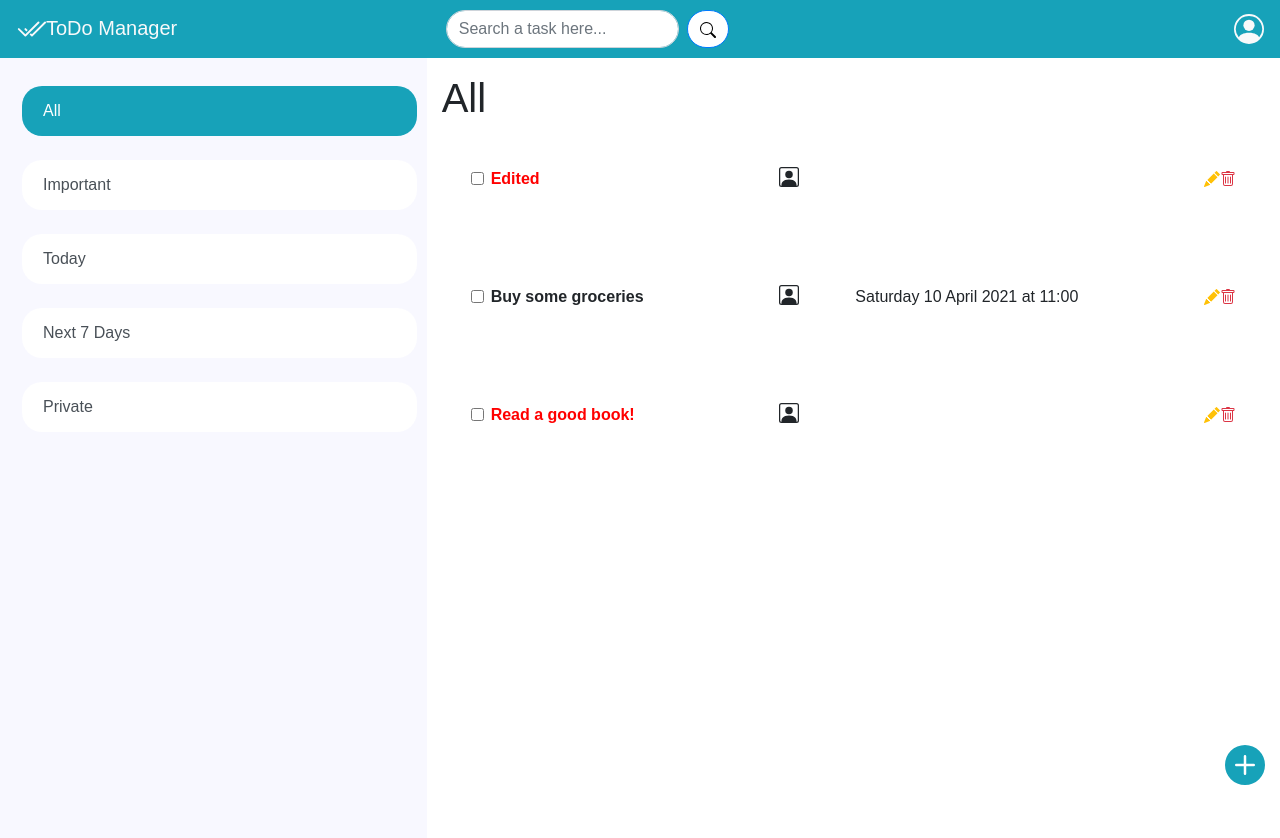
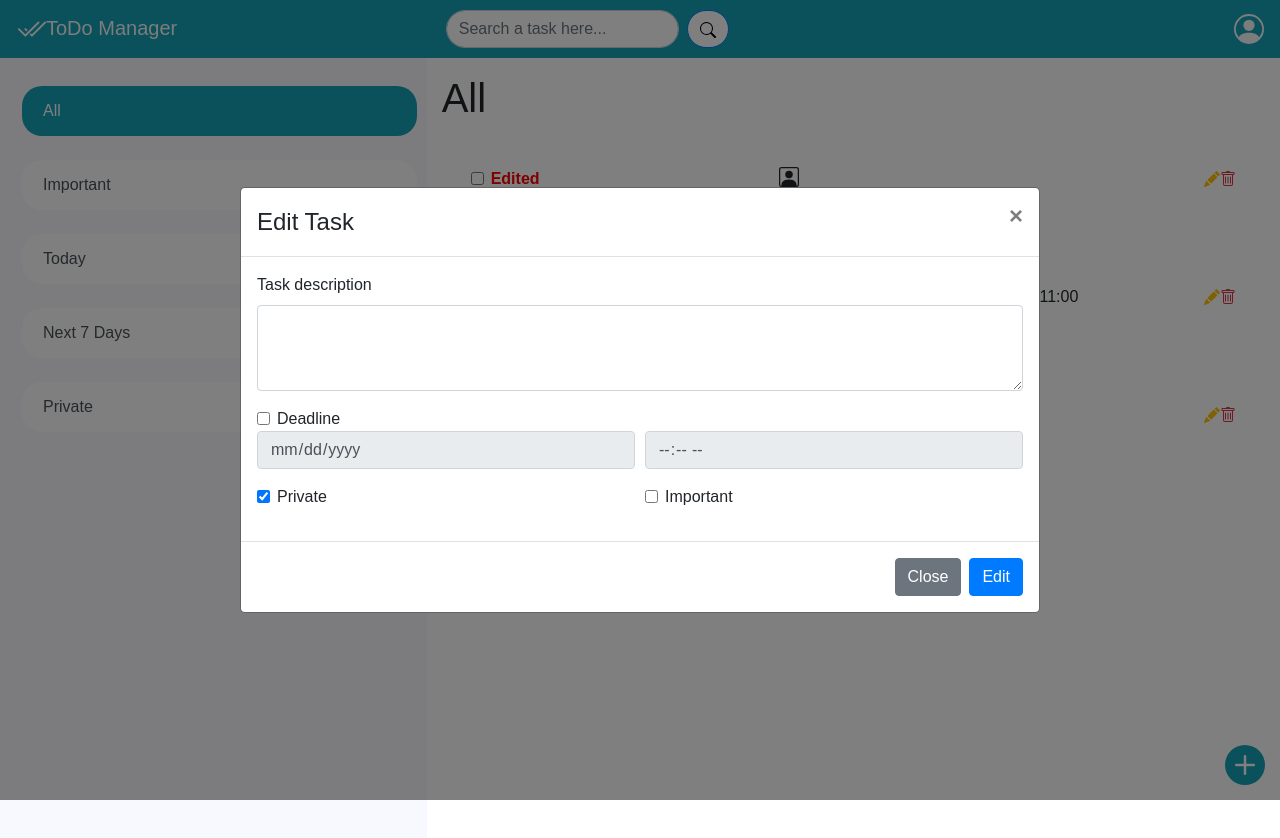
Before and after one commit to ivanbrancati-s280170/wa1-labs, a React (Create React App) app in the folder biglab1-thirdweek/biglab1/: page / in a window 1280 px wide. Both pictures are taken after a click on the icon 1211 px from the left and 179 px from the top of the page. Shown: the top 838 px of the page. Built offline with nearby package versions, Linux system fonts and the light colour scheme.

Commit message:
Opening modal with edit button

```diff
--- a/biglab1-thirdweek/biglab1/src/MainComponents.js
+++ b/biglab1-thirdweek/biglab1/src/MainComponents.js
@@ -27,7 +27,7 @@ const TaskRow = (props) => {
                 <div className="d-flex w-100 justify-content-between pt-1">
                     <TaskInfo className="d-flex w-75" {...props}/>
                     <div className="d-flex w-25 justify-content-end">
-                        <TaskControls id={props.task.id} removeTask={props.removeTask} editTask={props.editTask}/>
+                        <TaskControls id={props.task.id} removeTask={props.removeTask} openModal={props.openModal} handleModalMode={props.handleModalMode} editTask={props.editTask}/>
                     </div>
                 </div>
             </ListGroup.Item>) ;
@@ -70,7 +70,11 @@ const TaskControls = (props) => {
     return (
             <p>
                 {/*TODO: improve editing task*/}
-                <svg onClick={()=>props.editTask(props.id, "Edited", true, true, undefined)} xmlns="http://www.w3.org/2000/svg" width="16" height="16" fill="currentColor" className="bi bi-pencil-fill text-warning" viewBox="0 0 16 16">
+                <svg onClick={()=>{
+                                    props.handleModalMode("edit") ;
+                                    props.openModal() ;
+                                    props.editTask(props.id, "Edited", true, true, undefined)
+                                }} xmlns="http://www.w3.org/2000/svg" width="16" height="16" fill="currentColor" className="bi bi-pencil-fill text-warning" viewBox="0 0 16 16">
                     <path d="M12.854.146a.5.5 0 0 0-.707 0L10.5 1.793 14.207 5.5l1.647-1.646a.5.5 0 0 0 0-.708l-3-3zm.646 6.061L9.793 2.5 3.293 9H3.5a.5.5 0 0 1 .5.5v.5h.5a.5.5 0 0 1 .5.5v.5h.5a.5.5 0 0 1 .5.5v.5h.5a.5.5 0 0 1 .5.5v.207l6.5-6.5zm-7.468 7.468A.5.5 0 0 1 6 13.5V13h-.5a.5.5 0 0 1-.5-.5V12h-.5a.5.5 0 0 1-.5-.5V11h-.5a.5.5 0 0 1-.5-.5V10h-.5a.499.499 0 0 1-.175-.032l-.179.178a.5.5 0 0 0-.11.168l-2 5a.5.5 0 0 0 .65.65l5-2a.5.5 0 0 0 .168-.11l.178-.178z"/>
                 </svg>
                 <svg onClick={()=>props.removeTask(props.id)}xmlns="http://www.w3.org/2000/svg" width="16" height="16" fill="currentColor" className="bi bi-trash text-danger" viewBox="0 0 16 16">
@@ -85,14 +89,14 @@ const TaskControls = (props) => {
 const ToDoTaskList = (props) => {
     return (
             <ListGroup as="ul" variant="flush" className="tasklist">
-                { props.elements.map( (e) => <TaskRow task={e} key={e.id} removeTask={props.removeTask} editTask={props.editTask}/>)}
+                { props.elements.map( (e) => <TaskRow task={e} key={e.id} removeTask={props.removeTask} openModal={props.openModal} handleModalMode={props.handleModalMode} editTask={props.editTask}/>)}
             </ListGroup>
             ) ;
 } ;
 
 const AddButton = (props) => {
     return (
-            <a href="#" className="add-button" onClick={props.openModal}>
+            <a href="#" className="add-button" onClick={()=>{props.handleModalMode("create"); props.openModal();}}>
                 <svg xmlns="http://www.w3.org/2000/svg" width="40" height="40" fill="currentColor" className="bi bi-plus-circle-fill" viewBox="0 0 16 16">
                 <path d="M16 8A8 8 0 1 1 0 8a8 8 0 0 1 16 0zM8.5 4.5a.5.5 0 0 0-1 0v3h-3a.5.5 0 0 0 0 1h3v3a.5.5 0 0 0 1 0v-3h3a.5.5 0 0 0 0-1h-3v-3z"/>
                 </svg>
@@ -159,12 +163,12 @@ const AddModal = (props) => {
     } ;
 
     return (
-            <Modal /*animation={false}*/ show={props.showModal} /*TODO: correct or not?*/onHide={() => {resetForms(); props.closeModal();}}
+            <Modal /*animation={false}*/ show={props.showModal} /*TODO: correct or not?*/onHide={() => { props.closeModal(); setTimeout(resetForms(), 1000);}}
             size="lg"
             aria-labelledby="contained-modal-title-vcenter"
             centered>
-                <Modal.Header closeButton /*TODO: correct or not?*/onClick={() => {resetForms(); props.closeModal();}}>
-                    <Modal.Title>Create a new Task</Modal.Title>
+                <Modal.Header closeButton /*TODO: correct or not?*/onClick={() => { props.closeModal(); resetForms(); }}>
+                    <Modal.Title>{props.modalMode === "create"?"Create a new Task":"Edit Task"}</Modal.Title>
                 </Modal.Header>
                 <Modal.Body>
                     <Form>
@@ -213,11 +217,11 @@ const AddModal = (props) => {
                     </Form>
                 </Modal.Body>
                 <Modal.Footer>
-                    <Button variant="secondary" /*TODO: correct or not?*/onClick={() => {resetForms(); props.closeModal();}}>
+                    <Button variant="secondary" /*TODO: correct or not?*/onClick={() => { props.closeModal(); resetForms(); }}>
                         Close
                     </Button>
                     <Button variant="primary" onClick={handleAdd/*props.closeModal*/}>
-                        Create
+                        {props.modalMode === "create"?"Create":"Edit"}
                     </Button>
                 </Modal.Footer>
         </Modal>
@@ -225,8 +229,11 @@ const AddModal = (props) => {
 } ;
 
 const ToDoMain = (props) => {
-    //state to manage the modal
+    //states to manage the modal
+    //open/closed
     const [showModal, setShowModal] = useState(false) ;
+    //create/edit
+    const [modalMode, setModalMode] = useState('create') ;
 
     //function to open the modal
     const openModal = () => setShowModal(() => true) ;
@@ -234,14 +241,17 @@ const ToDoMain = (props) => {
     //function to close the modal
     const closeModal = () => setShowModal(() => false) ;
 
+    //function to change the modal mode
+    const handleModalMode = (newModalMode) => setModalMode(() => newModalMode) ;
+
 
     return (
             <Col as='main' xs={12} sm={8}>
                 <div id="tasklist-container">
                     <FilterTitle title={props.title}></FilterTitle>
-                    <ToDoTaskList elements={props.tasks} removeTask={props.removeTask} editTask={props.editTask}></ToDoTaskList>
-                    <AddButton showModal={showModal} openModal={openModal}></AddButton>
-                    <AddModal showModal={showModal} closeModal={closeModal} addTask={props.addTask}></AddModal>
+                    <ToDoTaskList elements={props.tasks} removeTask={props.removeTask} openModal={openModal} handleModalMode={handleModalMode} editTask={props.editTask}></ToDoTaskList>
+                    <AddButton showModal={showModal} openModal={openModal} modalMode={modalMode} handleModalMode={handleModalMode}></AddButton>
+                    <AddModal showModal={showModal} modalMode={modalMode} closeModal={closeModal} handleModalMode={handleModalMode} addTask={props.addTask}></AddModal>
                 </div>
             </Col>
             ) ;
```
